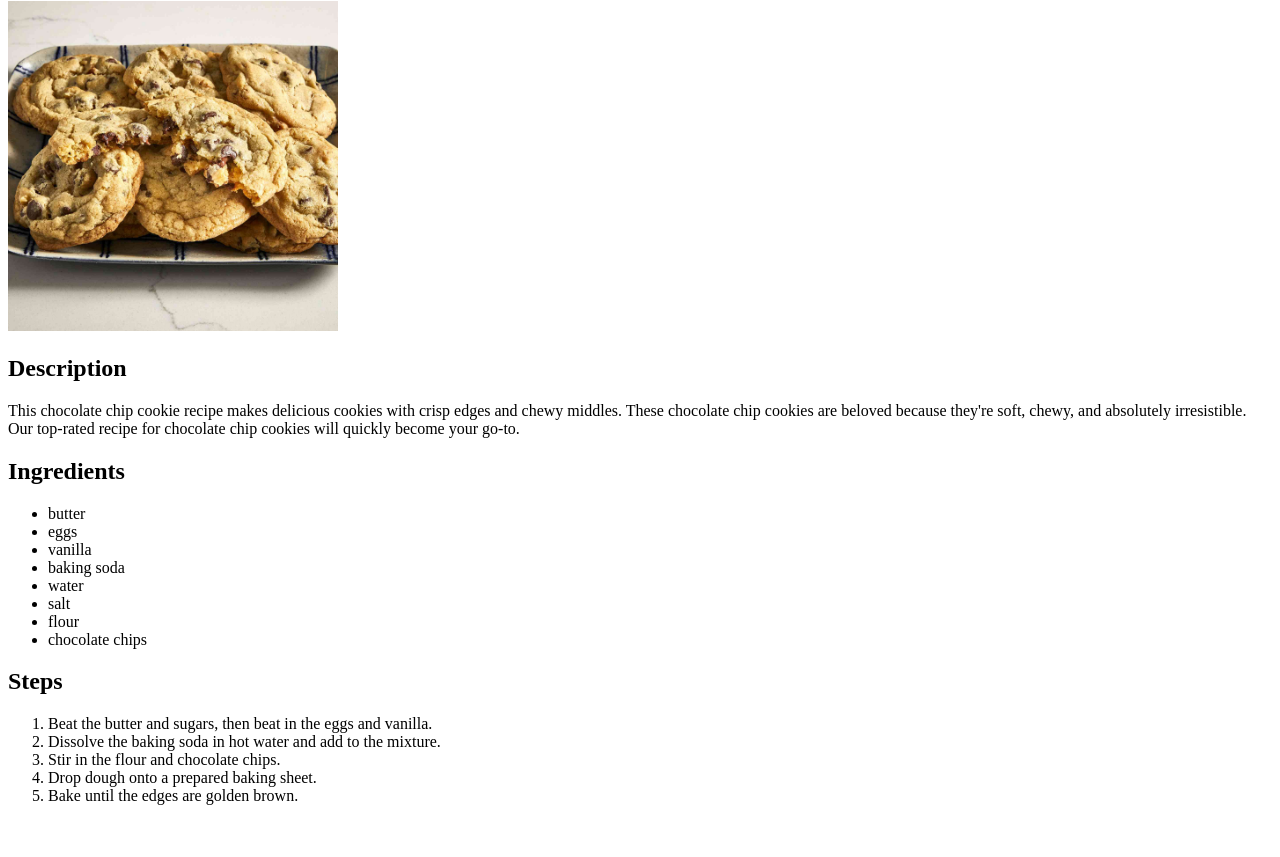
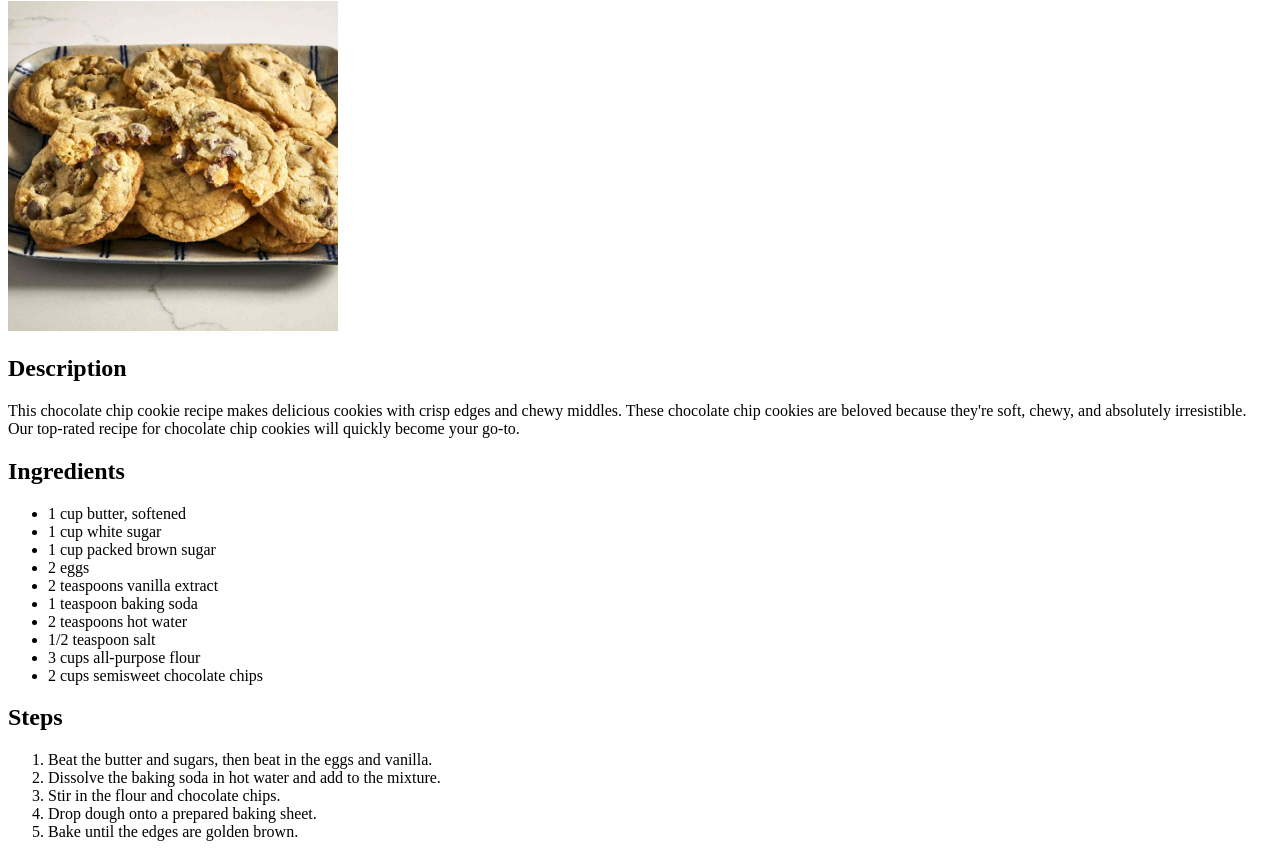
Before and after one commit to mlanda98/odin-recipes, a plain HTML site: page recipes/chocolate-chip-cookies.html in a window 1280 px wide. Shown: the part 79-936 px from the top of the page. Before the commit the page ends 900 px from the top, so only its background shows below. Drawn offline with Linux system fonts and the light colour scheme.

Commit message:
Edit ingredients list

```diff
--- a/recipes/chocolate-chip-cookies.html
+++ b/recipes/chocolate-chip-cookies.html
@@ -15,14 +15,16 @@
 
   <h2>Ingredients</h2>
   <ul>
-    <li>butter</li>
-    <li>eggs</li>
-    <li>vanilla</li>
-    <li>baking soda</li>
-    <li>water</li>
-    <li>salt</li>
-    <li>flour</li>
-    <li>chocolate chips</li>
+    <li>1 cup butter, softened</li>
+    <li>1 cup white sugar</li>
+    <li>1 cup packed brown sugar</li>
+    <li>2 eggs</li>
+    <li>2 teaspoons vanilla extract</li>
+    <li>1 teaspoon baking soda</li>
+    <li>2 teaspoons hot water</li>
+    <li>1/2 teaspoon salt</li>
+    <li>3 cups all-purpose flour</li>
+    <li>2 cups semisweet chocolate chips</li>
   </ul>
 
   <h2>Steps</h2>
```
